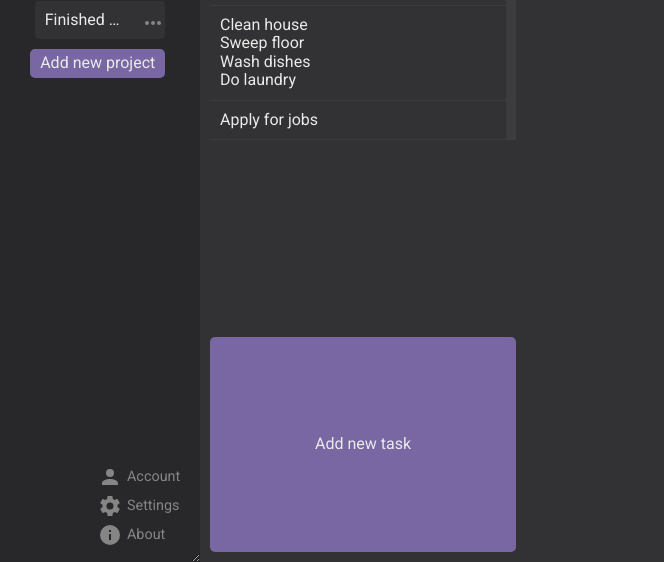
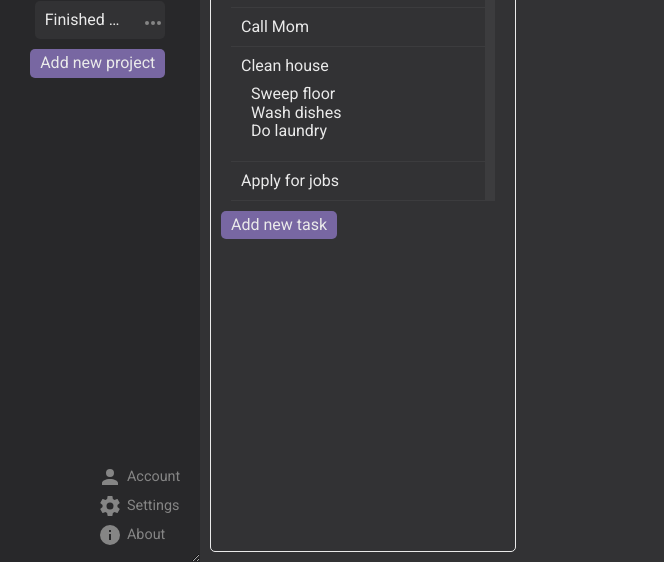
Before and after one commit to ginahend94/diddit, a website built with webpack: page src/mockup-clean.html in a window 1280 px wide. Shown: the part 238-800 px from the top of the page, without its empty margins (0-664 px from the left). Built offline with nearby package versions, Linux system fonts and the light colour scheme.

Commit message:
Style to-do list

```diff
--- a/src/mockup-clean.html
+++ b/src/mockup-clean.html
@@ -85,6 +85,7 @@
                 minus
                 non cumque odit asperiores eaque.</p>
         </header>
+        <div class="project-container">
             <div class="to-do-list-container">
                 <ul class="to-do-list" id="1">
                     <li class="task" id="1-1">
@@ -112,6 +113,7 @@
                 </ul>
                 <button>Add new task</button>
             </div>
+        </div>
     </main>
 </body>
 
--- a/src/style-clean.css
+++ b/src/style-clean.css
@@ -205,7 +205,7 @@
     border-radius: 5px;
 }
 
-.to-do-list-container {
+.project-container {
     flex: auto;
     overflow-y: auto;
     display: grid;
@@ -213,3 +213,16 @@
     gap: 10px;
     padding: var(--padding);
 }
+
+.to-do-list-container {
+    border: solid 1px;
+    border-radius: 5px;
+    padding: var(--padding);
+    list-style: none;
+    margin: 0;
+}
+.to-do-list-container ul {
+    padding: var(--padding);
+    list-style: none;
+    margin: 0;
+}
```
Lines whose indentation alone changed are shown as unchanged.
